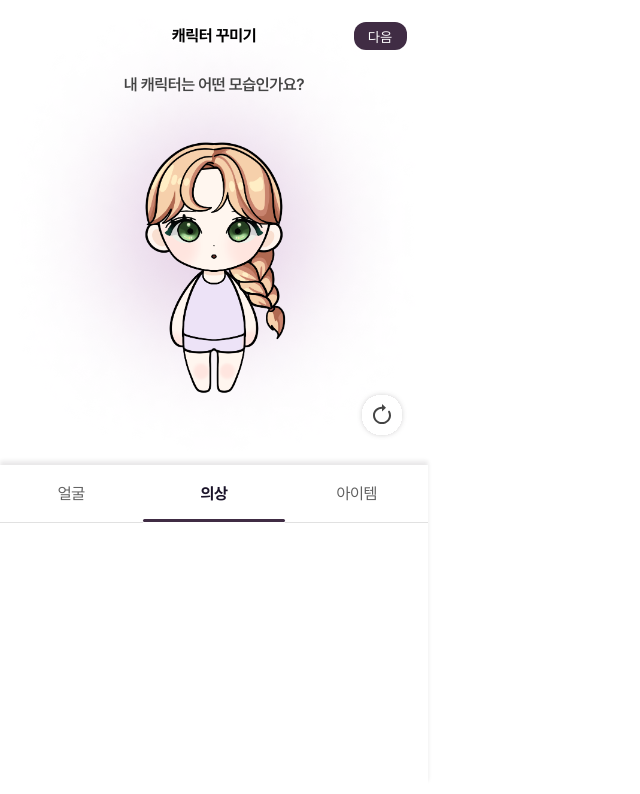
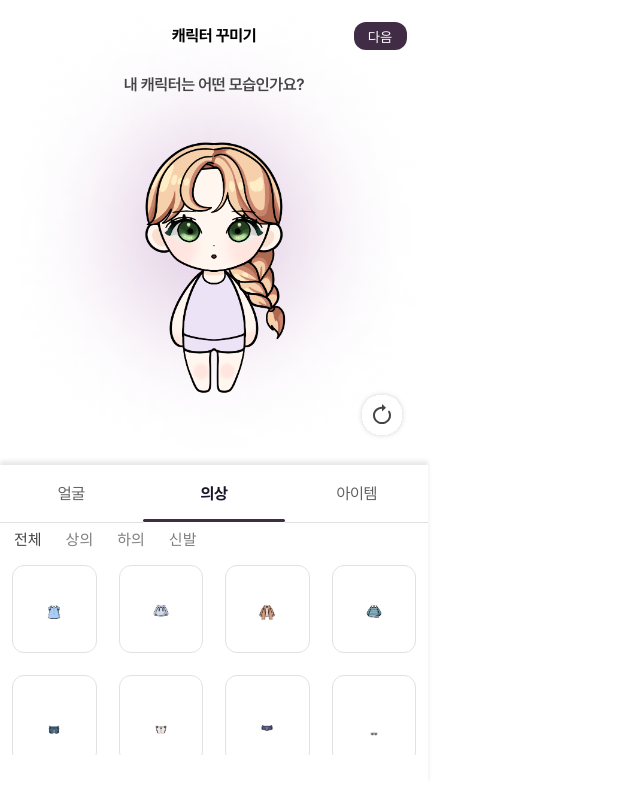
Before and after one commit to KUIT-Pleiades/Pleiades-Web-FrontEnd, a React (Vite) app: page /settings in a window 1280 px wide. Both pictures are taken after a click on the button "의상". Shown: the top 794 px of the page, without its empty margins (0-640 px from the left). Built offline with nearby package versions, Linux system fonts and the light colour scheme.

Commit message:
Feat: add Outfit Tab

```diff
--- a/src/assets/ImageData/OutfitImage.tsx
+++ b/src/assets/ImageData/OutfitImage.tsx
@@ -0,0 +1,59 @@
+import top01 from '../../assets/Character/outfit/top/top01.png';
+import top02 from '../../assets/Character/outfit/top/top02.png';
+import top03 from '../../assets/Character/outfit/top/top03.png';
+import top04 from '../../assets/Character/outfit/top/top04.png';
+
+import bottom01 from '../../assets/Character/outfit/bottom/bottom01.png';
+import bottom02 from '../../assets/Character/outfit/bottom/bottom02.png';
+import bottom03 from '../../assets/Character/outfit/bottom/bottom03.png';
+
+import shoes01 from '../../assets/Character/outfit/shoes/shoes01.png';
+import shoes02 from '../../assets/Character/outfit/shoes/shoes02.png';
+import shoes03 from '../../assets/Character/outfit/shoes/shoes03.png';
+import shoes04 from '../../assets/Character/outfit/shoes/shoes04.png';
+
+export interface OutfitItem {
+  name: string;
+  src: string;
+	tags: string;
+}
+
+const images = {
+	top: {
+		top01,
+		top02,
+		top03,
+		top04,
+	},
+	bottom: {
+		bottom01,
+		bottom02,
+		bottom03,
+	},
+	shoes: {
+		shoes01,
+		shoes02,
+		shoes03,
+		shoes04,
+	},
+};
+
+export const OutfitImages: OutfitItem[] = [
+	...Object.entries(images.top).map(([key, src]) => ({
+		name: key,
+		src,
+		tags: '상의',
+	})),
+	...Object.entries(images.bottom).map(([key, src]) => ({
+		name: key,
+		src,
+		tags: '하의',
+	})),
+	...Object.entries(images.shoes).map(([key, src]) => ({
+		name: key,
+		src,
+		tags: '신발',
+	})),
+];
+
+export const outfitCategories = [ "전체", "상의", "하의", "신발"];
--- a/src/pages/Settings/CharacterSetUp.module.scss
+++ b/src/pages/Settings/CharacterSetUp.module.scss
@@ -76,6 +76,30 @@ p {
   }
 }
 
+// 레이어 순서: 액세서리>얼굴>머리>상의>하의>신발>피부
+.characterSkin{
+  z-index: 1 ;
+}
+.characterShoes{
+  z-index: 2;
+}
+.characterBottom{
+  z-index: 3;
+}
+.characterTop {
+  z-index: 4;
+}
+.characterHair{
+  z-index: 5;
+}
+.characterFace{
+  z-index: 6;
+}
+.characterAccessory{
+  z-index: 7;
+}
+
+
 
 .characterBackground {
   position: absolute;
@@ -104,6 +128,7 @@ p {
   height: 40%;
   bottom: 0px;
   margin-bottom: 15px;
+  z-index: 8;
 }
 
 .menuBar {
--- a/src/pages/Settings/CharacterSetUp.tsx
+++ b/src/pages/Settings/CharacterSetUp.tsx
@@ -5,6 +5,7 @@ import resetBtn from "../../assets/btnImg/resetBtn.svg";
 import { useState } from "react";
 import { Character } from "../../interfaces/Interfaces";
 import FaceTab from "./FaceTab";
+import OutfitTab from "./OutFitTab";
 // import skin01 from "../../assets/Character/face/skin/skin01.png";
 // import hair01 from "../../assets/Character/face/hair/hair01.png";
 // import face01 from "../../assets/Character/face/face/face01.png";
@@ -36,9 +37,42 @@ const CharacterSetUp = ({ onNext }: CharacterSetUpProps) => {
         </button>
         <p className={s.pDescription}>내 캐릭터는 어떤 모습인가요?</p>
         <div className={s.characterContainer}>
-          <img className={s.characterSkin} src={character.face.skinColor.imgurl} alt="skin" />
-          <img className={s.characterface} src={character.face.expression.imgurl} alt="face" />
-          <img className={s.characterhair} src={character.face.hair.imgurl} alt="hair" />
+          <img
+            className={s.characterSkin}
+            src={character.face.skinColor.imgurl}
+            alt="skin"
+          />
+          <img
+            className={s.characterFace}
+            src={character.face.expression.imgurl}
+            alt="face"
+          />
+          <img
+            className={s.characterHair}
+            src={character.face.hair.imgurl}
+            alt="hair"
+          />
+          {character.outfit.top.imgurl && (
+            <img
+              className={s.characterTop}
+              src={character.outfit.top.imgurl}
+              alt="top"
+            />
+          )}
+          {character.outfit.bottom.imgurl && (
+            <img
+              className={s.characterBottom}
+              src={character.outfit.bottom.imgurl}
+              alt="bottom"
+            />
+          )}
+          {character.outfit.shoes.imgurl && (
+            <img
+              className={s.characterShoes}
+              src={character.outfit.shoes.imgurl}
+              alt="shoes"
+            />
+          )}
         </div>
         <img
           className={s.characterBackground}
@@ -81,6 +115,7 @@ const CharacterSetUp = ({ onNext }: CharacterSetUpProps) => {
         </div>
         <div className={s.contentArea}>
           {activeMenu === "face" && <FaceTab />}
+          {activeMenu === "costume" && <OutfitTab />}
         </div>
       </div>
     </div>
--- a/src/pages/Settings/FaceTab.module.scss
+++ b/src/pages/Settings/FaceTab.module.scss
@@ -1,15 +1,15 @@
-.faceTabContainer {
+.tabContainer {
 	width: clamp(375px, 100dvw, 428px);
 }
 
-.faceTabContent{
+.tabContent{
 	height: 200px;
 	overflow-y: auto;
-	padding-bottom: 10px;
+	padding-bottom: 20px;
 	box-sizing: border-box;
 }
 
-.faceTab {
+.tab {
 	display: flex;
 	gap: 24px;
 	height: 32px;
--- a/src/pages/Settings/FaceTab.tsx
+++ b/src/pages/Settings/FaceTab.tsx
@@ -57,8 +57,8 @@ const FaceTab = () => {
   );
 
   return (
-    <div className={s.faceTabContainer}>
-      <div className={s.faceTab}>
+    <div className={s.tabContainer}>
+      <div className={s.tab}>
         <button
           onClick={() => setFaceTab("전체")}
           className={faceTab === "전체" ? s.active : ""}
@@ -84,7 +84,7 @@ const FaceTab = () => {
           표정
         </button>
       </div>
-      <div className={s.faceTabContent}>
+      <div className={s.tabContent}>
         <div className={s.gridItems}>
           {filteredFaceImages.map((image) => (
             <div
--- a/src/pages/Settings/OutFitTab.tsx
+++ b/src/pages/Settings/OutFitTab.tsx
@@ -0,0 +1,112 @@
+import { useState, useCallback, useMemo } from "react";
+import { OutfitImages, OutfitItem } from "../../assets/ImageData/OutfitImage";
+import { useCharacterStore } from "../../store/useCharacterStore";
+import s from "./FaceTab.module.scss";
+
+const OutfitTab = () => {
+	const [outfitTab, setOutfitTab] = useState("전체");
+	const { character, updateCharacter } = useCharacterStore();
+
+	const filteredOutfitImages = useMemo(() => {
+		if (outfitTab === "전체") {
+			return OutfitImages;
+		}
+		return OutfitImages.filter((image) => image.tags === outfitTab);
+	}, [outfitTab]);
+
+	const handleImageClick = useCallback(
+		(image: OutfitItem) => {
+			switch (image.tags) {
+				case "상의":
+					updateCharacter({
+						outfit: {
+							...character.outfit,
+							top: {
+								name: image.name,
+								imgurl: image.src,
+							},
+						},
+					});
+					break;
+				case "하의":
+					updateCharacter({
+						outfit: {
+							...character.outfit,
+							bottom: {
+								name: image.name,
+								imgurl: image.src,
+							},
+						},
+					});
+					break;
+				case "신발":
+					updateCharacter({
+						outfit: {
+							...character.outfit,
+							shoes: {
+								name: image.name,
+								imgurl: image.src,
+							},
+						},
+					});
+					break;
+			}
+		},
+		[character.outfit, updateCharacter]
+	);
+
+	return (
+    <div className={s.tabContainer}>
+      <div className={s.tab}>
+        <button
+          onClick={() => setOutfitTab("전체")}
+          className={outfitTab === "전체" ? s.active : ""}
+        >
+          전체
+        </button>
+        <button
+          onClick={() => setOutfitTab("상의")}
+          className={outfitTab === "상의" ? s.active : ""}
+        >
+          상의
+        </button>
+        <button
+          onClick={() => setOutfitTab("하의")}
+          className={outfitTab === "하의" ? s.active : ""}
+        >
+          하의
+        </button>
+        <button
+          onClick={() => setOutfitTab("신발")}
+          className={outfitTab === "신발" ? s.active : ""}
+        >
+          신발
+        </button>
+      </div>
+      <div className={s.tabContent}>
+        <div className={s.gridItems}>
+          {filteredOutfitImages.map((image) => (
+            <div
+              key={image.name}
+              className={`${s.item} ${
+                (image.tags === "상의" &&
+                  image.src === character.outfit.top.imgurl) ||
+                (image.tags === "하의" &&
+                  image.src === character.outfit.bottom.imgurl) ||
+                (image.tags === "신발" &&
+                  image.src === character.outfit.shoes.imgurl)
+                  ? s.selected
+                  : ""
+              }`}
+              onClick={() => handleImageClick(image)}
+            >
+              <img src={image.src} alt={`${image.tags} 이미지`} />
+            </div>
+          ))}
+        </div>
+      </div>
+    </div>
+  );
+};
+
+export default OutfitTab;
```
